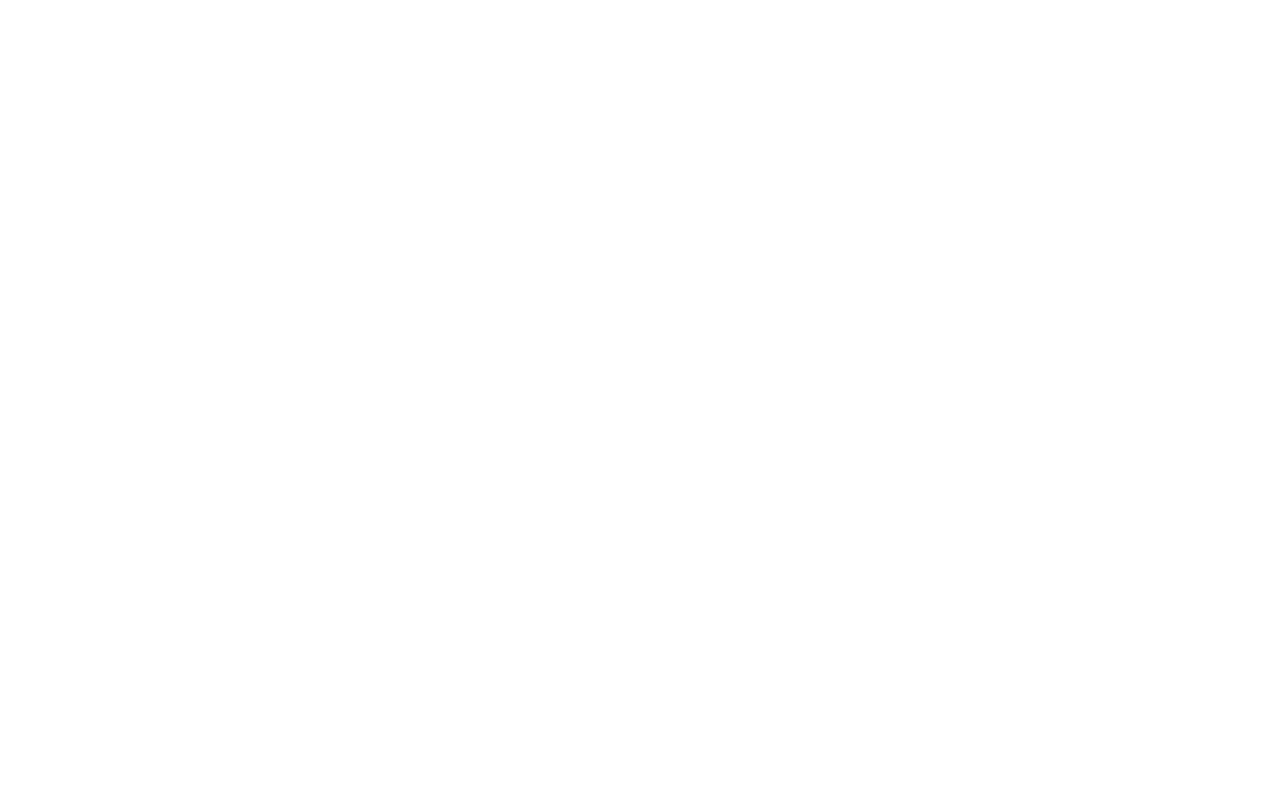
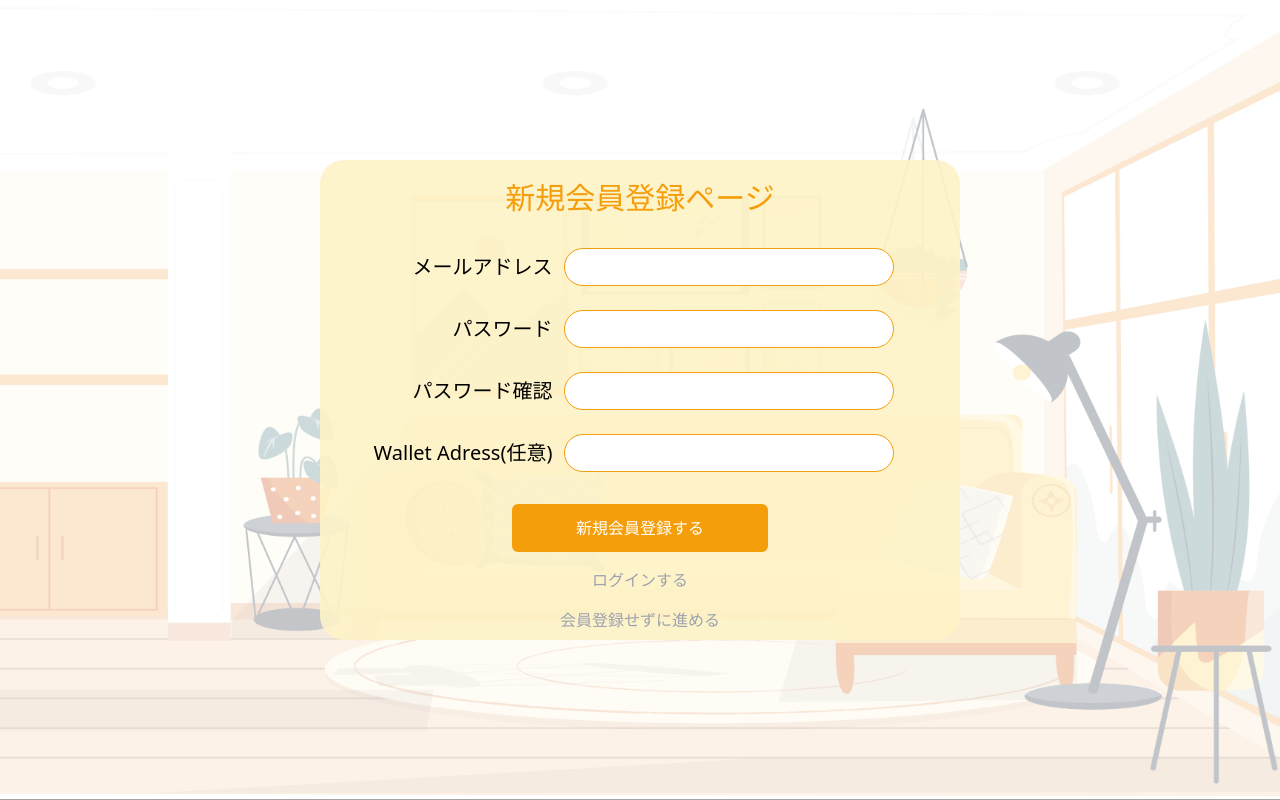
Before and after one commit to ss1119/virtual_background_creator_frontend, a React (Create React App) app: page /signup in a window 1280 px wide. Before the commit this address had no page. Built offline with nearby package versions, Linux system fonts and the light colour scheme.

Commit message:
[feature] ログインと新規会員登録画面の見た目

```diff
--- a/src/Router.tsx
+++ b/src/Router.tsx
@@ -1,12 +1,17 @@
 import { Routes, Route } from "react-router-dom";
 import { Home } from "./components/views/Home";
+import { Login } from "./components/views/Login";
+import { Signup } from "./components/views/Signup";
 
 const Router = () => {
   return (
     <Routes>
       <Route path="/" element={<Home />} />
+      <Route path="/login" element={<Login />} />
+      <Route path="/signup" element={<Signup />} />
     </Routes>
   );
 };
 
+
 export default Router;
--- /dev/null
+++ b/src/components/parts/LoginButton.tsx
@@ -0,0 +1,13 @@
+type Props = {
+    onClick: () => void;
+  };
+
+export const LoginButton = (props: Props) => {
+    return (
+      <div className="flex justify-center items-center">
+        <span className="text-center my-2 mt-5 w-64 py-3 text-base rounded-md text-white bg-yellow-500">
+          ログインする
+        </span>
+      </div>
+    );
+  };
--- /dev/null
+++ b/src/components/parts/SignupButton.tsx
@@ -0,0 +1,13 @@
+type Props = {
+  onClick: () => void;
+};
+
+export const SignupButton = (props: Props) => {
+  return (
+    <div className="flex justify-center items-center">
+      <span className="text-center my-2 mt-5 w-64 py-3 text-base rounded-md text-white bg-yellow-500">
+        新規会員登録する
+      </span>
+    </div>
+  );
+};
--- a/src/components/templates/EditArea.tsx
+++ b/src/components/templates/EditArea.tsx
@@ -12,9 +12,6 @@
         <div ref={exportRef} className="w-5/6 border-8 border-yellow-900">
           <img src="./bg.png" className="w-max z-0"></img>
         </div>
-        {/* <button onClick={() => setOverflow(!enableOverflow)}>
-          {enableOverflow ? "Disable Overflow" : "Enable Overflow"}
-        </button> */}
       </div>
     </>
   );
--- /dev/null
+++ b/src/components/templates/LoginArea.tsx
@@ -0,0 +1,29 @@
+import { LoginButton } from "../parts/LoginButton";
+import { Link } from "react-router-dom";
+
+export const LoginArea = () => {
+  return (
+    <div className="w-1/2 h-3/5 bg-yellow-100 bg-opacity-90 rounded-3xl p-10 flex flex-col justify-center items-center">
+      <h1 className="text-3xl p-5 text-yellow-500">ログインページ</h1>
+      <form action="/login" method="post">
+        <div className="flex items-end flex-col">
+        <label className="text-xl">
+            メールアドレス
+            <input type="text" name="email" className="m-3 px-4 py-1 rounded-3xl border border-yellow-500"/>
+        </label>
+        <label className="text-xl rounded-md">
+            パスワード
+            <input type="text" name="password" className="m-3 px-4 py-1 rounded-3xl border border-yellow-500"/>
+        </label>
+        </div>
+        <LoginButton onClick={() => alert("You clicked on the pink circle!")} />
+      </form>
+      <div className="py-2">
+        <Link to={`/signup/`} className="text-gray-400 text-base my-6">会員登録する</Link>
+      </div>
+      <div className="py-2">
+        <Link to={`/`} className="text-gray-400 text-base my-6">ログインせずに進める</Link>
+      </div>
+    </div>
+  );
+  };
--- /dev/null
+++ b/src/components/templates/SignupArea.tsx
@@ -0,0 +1,37 @@
+import { SignupButton } from "../parts/SignupButton";
+import { Link } from "react-router-dom";
+
+export const SignupArea = () => {
+  return (
+    <div className="w-1/2 h-3/5 bg-yellow-100 bg-opacity-90 rounded-3xl p-10 flex flex-col justify-center items-center">
+      <h1 className="text-3xl p-5 text-yellow-500">新規会員登録ページ</h1>
+      <form action="/login" method="post">
+        <div className="flex items-end flex-col">
+        <label className="text-xl">
+            メールアドレス
+            <input type="text" name="email" className="m-3 px-4 py-1 rounded-3xl border border-yellow-500"/>
+        </label>
+        <label className="text-xl rounded-md">
+            パスワード
+            <input type="text" name="password" className="m-3 px-4 py-1 rounded-3xl border border-yellow-500"/>
+        </label>
+        <label className="text-xl rounded-md">
+            パスワード確認
+            <input type="text" name="password-confirmation" className="m-3 px-4 py-1 rounded-3xl border border-yellow-500"/>
+        </label>
+        <label className="text-xl rounded-md">
+            Wallet Adress(任意)
+            <input type="text" name="wallet-adress" className="m-3 px-4 py-1 rounded-3xl border border-yellow-500"/>
+        </label>
+        </div>
+        <SignupButton onClick={() => alert("You clicked on the pink circle!")} />
+      </form>
+      <div className="py-2">
+        <Link to={`/login/`} className="text-gray-400 text-base my-6">ログインする</Link>
+      </div>
+      <div className="py-2">
+        <Link to={`/`} className="text-gray-400 text-base my-6">会員登録せずに進める</Link>
+      </div>
+    </div>
+  );
+  };
--- /dev/null
+++ b/src/components/views/Login.tsx
@@ -0,0 +1,9 @@
+import { LoginArea } from '../templates/LoginArea';
+
+export const Login = () => {
+  return (
+    <div className="flex justify-center items-center w-screen h-screen top-bg">
+      <LoginArea />
+    </div>
+  );
+};
--- /dev/null
+++ b/src/components/views/Signup.tsx
@@ -0,0 +1,9 @@
+import { SignupArea } from '../templates/SignupArea';
+
+export const Signup = () => {
+  return (
+    <div className="flex justify-center items-center w-screen h-screen top-bg">
+      <SignupArea />
+    </div>
+  );
+};
--- a/src/index.css
+++ b/src/index.css
@@ -33,3 +33,9 @@
 .left-95 {
   left: 95px;
 }
+
+.top-bg {
+  background-image: url("../public/top-bg.png");
+  background-size: cover;
+  background-position: center;
+}
```
Also changed, not shown: public/top-bg.png (added).
